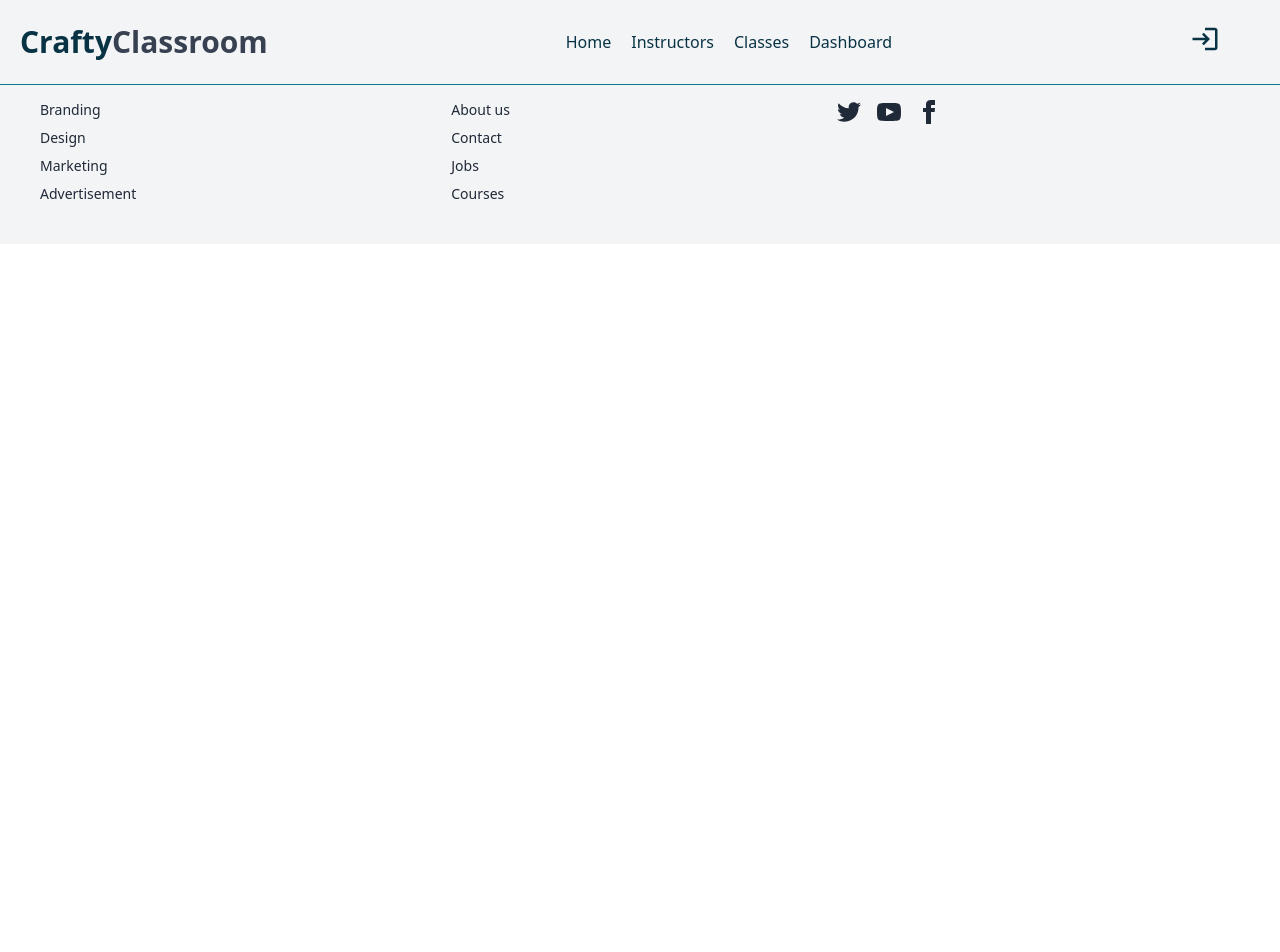
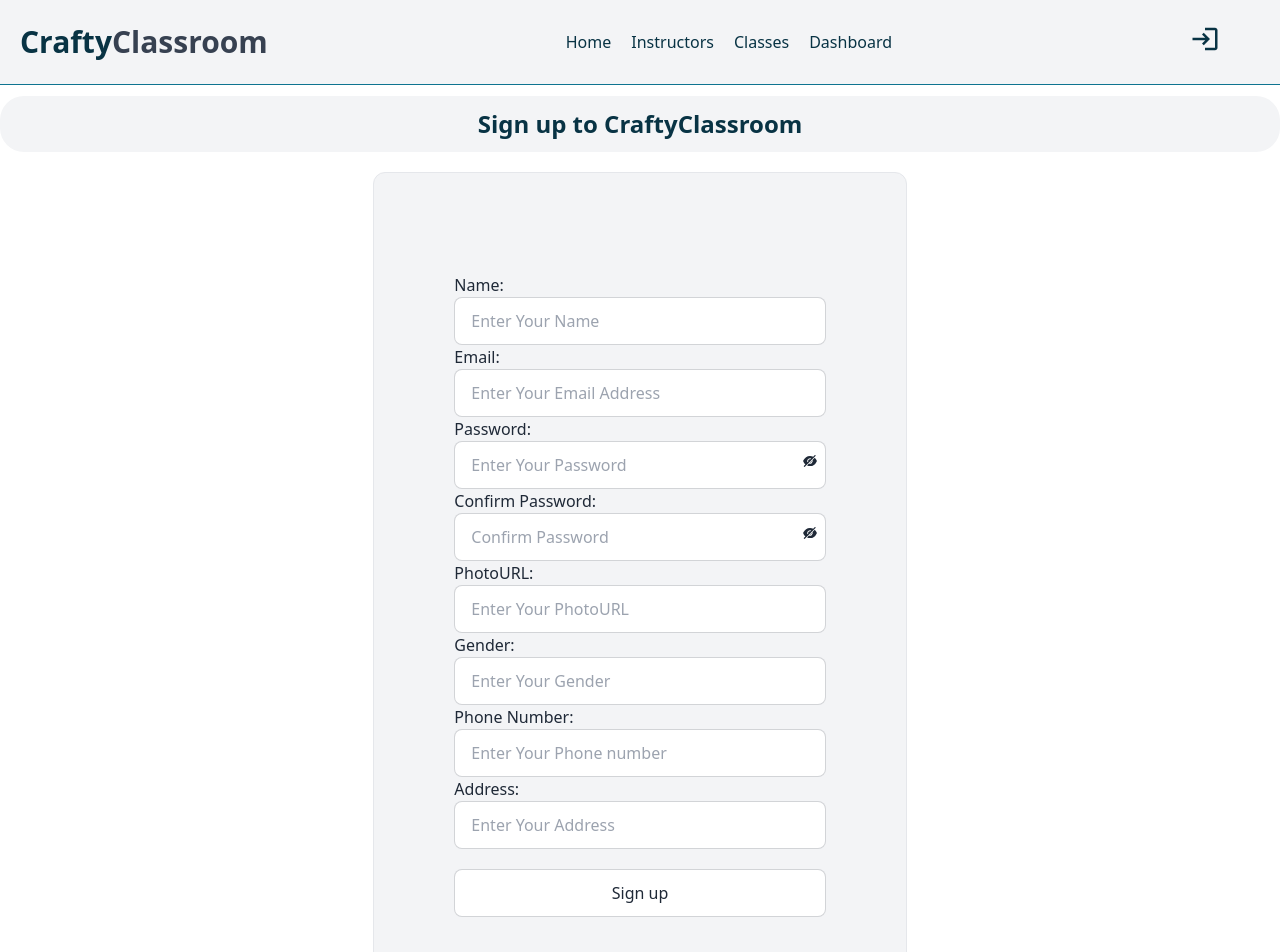
Before and after one commit to Aniqa4/craftyclassroom-client-side, a React (Vite) app: page /register in a window 1280 px wide. Shown: the top 952 px of the page. Before the commit the page ends 800 px from the top, so only its background shows below. Built offline with nearby package versions, Linux system fonts and the light colour scheme.

Commit message:
added sign page ui

```diff
--- a/src/Components/LoginAndRegister/Login.jsx
+++ b/src/Components/LoginAndRegister/Login.jsx
@@ -2,6 +2,7 @@ import React from 'react'
 import SectionTitle from '../SectionTitle/SectionTitle';
 import { FcGoogle } from 'react-icons/fc';
 import {AiFillEyeInvisible} from 'react-icons/ai'
+import { Link } from 'react-router-dom';
 
 function Login() {
   return (
@@ -10,16 +11,17 @@ function Login() {
       <div className=' container mx-auto w-4/12 border rounded-xl p-20 bg-gray-100'>
         <form className=' py-5'>
           <label> Email:</label>
-          <input type="text" placeholder="Your Email Address" className="input input-bordered w-full max-w-xs" /><br />
+          <input type="text" placeholder="Your Email Address" className="input input-bordered w-full" /><br />
           <label> Password:</label>
           <div className='flex relative'>
-            <input type="password" placeholder="Your Password" className="input input-bordered w-full max-w-xs mb-2" />
-            <span className=' absolute right-10 top-1/4'><AiFillEyeInvisible/></span>
+            <input type="password" placeholder="Your Password" className="input input-bordered w-full mb-2" />
+            <span className=' absolute right-2 top-1/4'><AiFillEyeInvisible/></span>
           </div><br />
-          <input type="submit" value="Log In" className="input input-bordered w-full max-w-xs" />
+          <input type="submit" value="Log In" className="input input-bordered w-full" />
         </form>
         <div className="divider">OR</div>
-        <button className='flex items-center gap-2 text-xl mx-auto border rounded-full bg-white p-2 px-5'>Log In with Google<FcGoogle /></button>
+        <button className='flex items-center gap-2 text-xl mx-auto border rounded-full bg-white py-2 px-5'>Log In with Google<FcGoogle /></button>
+        <p className=' text-center mt-10'>Don't have an account? <Link to="/register"><span className='underline'>Register</span></Link></p>
       </div>
     </div>
   )
--- a/src/Components/LoginAndRegister/Register.jsx
+++ b/src/Components/LoginAndRegister/Register.jsx
@@ -1,8 +1,42 @@
 import React from 'react'
+import SectionTitle from '../SectionTitle/SectionTitle';
+import { FcGoogle } from 'react-icons/fc';
+import { AiFillEyeInvisible } from 'react-icons/ai'
+import { Link } from 'react-router-dom';
 
 function Register() {
   return (
-    <div>Register</div>
+    <div className='container mx-auto my-24 '>
+      <SectionTitle title={'Sign up to CraftyClassroom'}></SectionTitle>
+      <div className=' container mx-auto w-5/12 border rounded-xl p-20 bg-gray-100'>
+        <form className=' py-5'>
+          <label> Name:</label>
+          <input type="text" placeholder="Enter Your Name" className="input input-bordered w-full" />
+          <label> Email:</label>
+          <input type="email" placeholder="Enter Your Email Address" className="input input-bordered w-full" />
+          <label> Password:</label>
+          <div className='flex relative'>
+            <input type="password" placeholder="Enter Your Password" className="input input-bordered w-full" />
+            <span className=' absolute right-2 top-1/4'><AiFillEyeInvisible /></span>
+          </div>
+          <label>Confirm Password:</label>
+          <div className='flex relative'>
+            <input type="password" placeholder="Confirm Password" className="input input-bordered w-full" />
+            <span className=' absolute right-2 top-1/4'><AiFillEyeInvisible /></span>
+          </div>
+          <label>PhotoURL:</label>
+          <input type="photo" placeholder="Enter Your PhotoURL" className="input input-bordered w-full" />
+          <label>Gender:</label>
+          <input type="text" placeholder="Enter Your Gender" className="input input-bordered w-full" />
+          <label>Phone Number:</label>
+          <input type="number" pattern="[0-9]*" placeholder="Enter Your Phone number" className="input input-bordered w-full" />
+          <label>Address:</label>
+          <input type="address" placeholder="Enter Your Address" className="input input-bordered w-full" />
+          <input type="submit" value="Sign up" className="input input-bordered w-full mt-5" />
+        </form>
+        <p className=' text-center mt-10'>Already have an account? <Link to="/login"><span className='underline'>Log In</span></Link></p>
+      </div>
+    </div>
   )
 }
 
```
